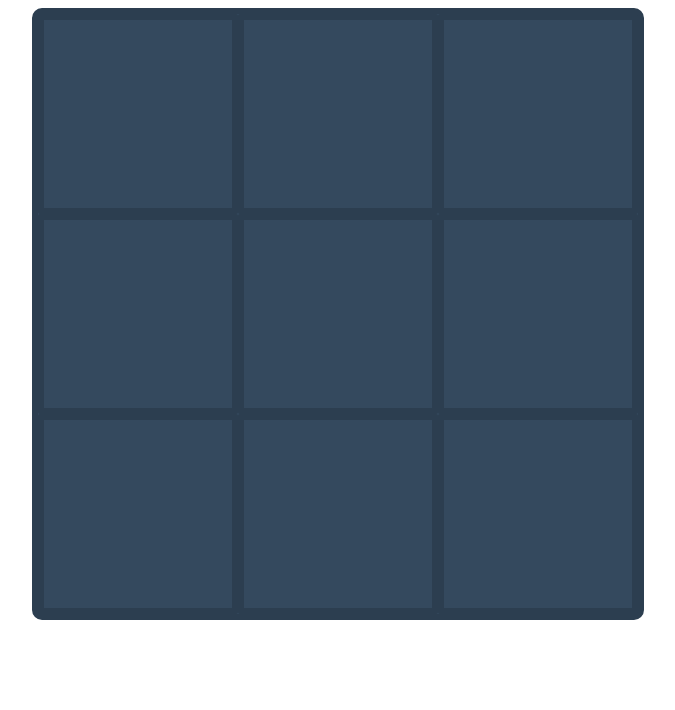
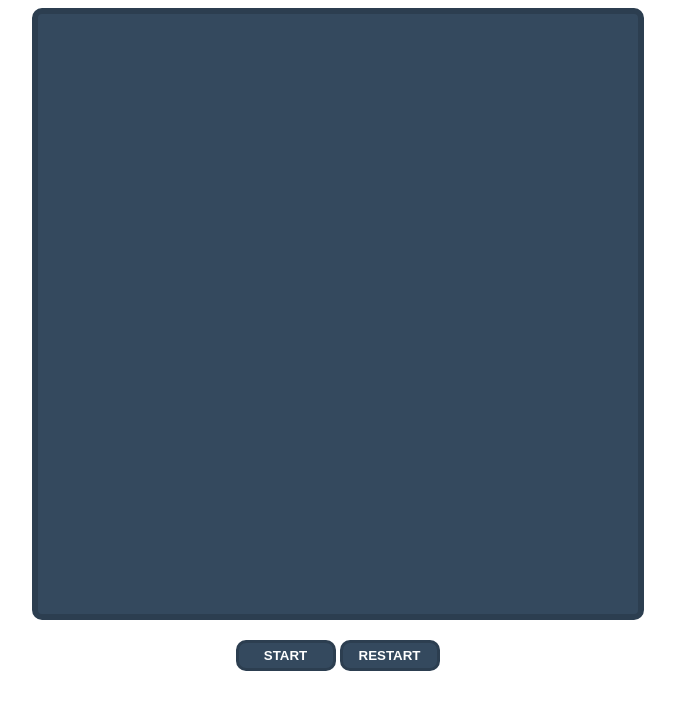
Before and after one commit to EduardoHMS/tic-tac-toe, a plain HTML site: page index.html in a window 1280 px wide. Shown: the whole page, without its empty margins (302-977 px from the left). Drawn offline with Linux system fonts and the light colour scheme.

Commit message:
Botao Start e Restart

```diff
--- a/css/style.css
+++ b/css/style.css
@@ -20,3 +20,20 @@
   justify-content: center;
   align-items: center;
 }
+
+.btn {
+  width: 205px;
+  margin: 20px auto;
+}
+.btn input{
+  width: 100px;
+  padding: 5px;
+  background-color: #34495e;
+  border: 3px solid #2c3e50;
+  border-radius: 10px;
+  color: white;
+  font-weight: bold;
+}
+.btn input:hover{
+  background-color: #0f3e6e;
+}
--- a/index.html
+++ b/index.html
@@ -10,10 +10,17 @@
 <body>
     <div class="game"></div>
 
+    <div class="btn">
+        <input type="button" value="START" onclick="Comecar()">
+        <input type="button" value="RESTART" onclick="Comecar()">
+    </div>
+
     <script src="js/tic-tac-toe.js"></script>
     <script>
         tic_tac_toe.init(document.querySelector('.game'))
-        tic_tac_toe.start();
+        function Comecar(){
+            tic_tac_toe.start();
+        }
     </script>
 </body>
 </html>
```
Lines whose indentation alone changed are shown as unchanged.
